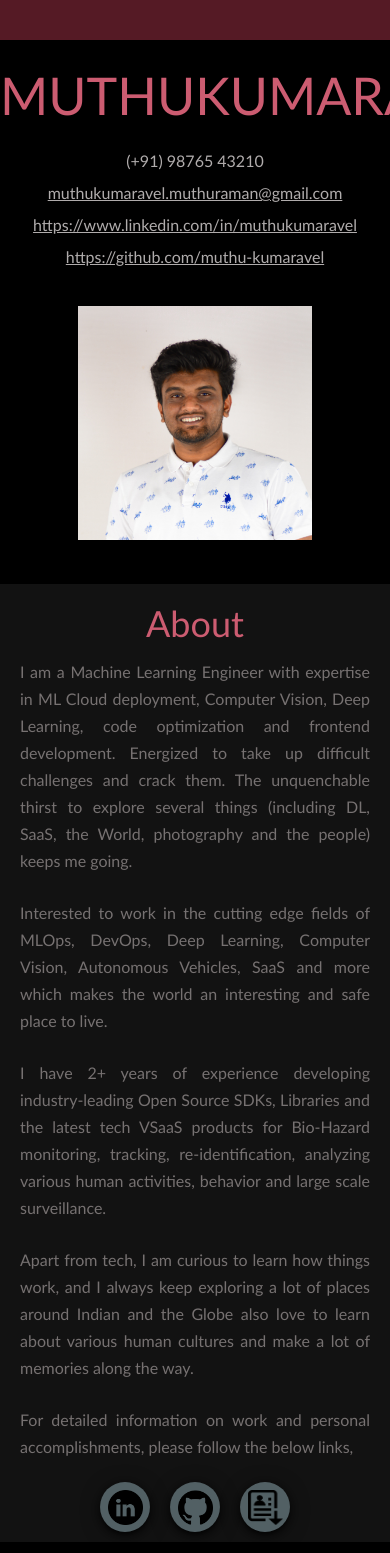
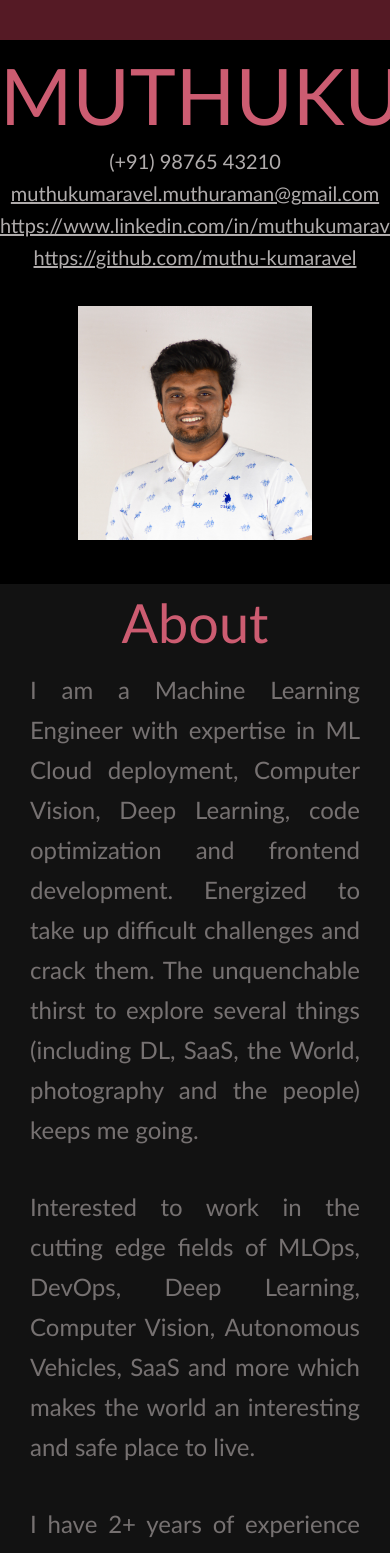
Before and after one commit to muthu-kumaravel/muthu-kumaravel.github.io, an Angular app: page / in a window 390 px wide. Shown: the top 1553 px of the page. Built offline with nearby package versions, Linux system fonts and the light colour scheme.

Commit message:
MODIFIED: Font sizes

```diff
--- a/src/app/app.component.scss
+++ b/src/app/app.component.scss
@@ -121,6 +121,49 @@
 
 @media screen and (max-width: 1000px)
 {
+
+  .h1-name
+  {
+    font-size: 78px;
+  }
+
+  .p-heading
+  {
+    font-size: 20px;
+  }
+
+  .a-heading-link
+  {
+    font-size: 20px;
+  }
+
+  .p-about-heading
+  {
+    margin-left: 30px;
+    margin-right: 30px;
+    font-size: 54px;
+  }
+
+  .p-about-content
+  {
+    margin-top: 37px;
+    margin-left: 30px;
+    margin-right: 30px;
+    font-size: 24px;
+    line-height: 40px;
+  }
+
+
+
+
+
+
+
+
+
+
+
+
   .main-div
   {
     width: 100%;
```
Also changed, not shown: 3 other files (tests, documents, lock files or other folders).
